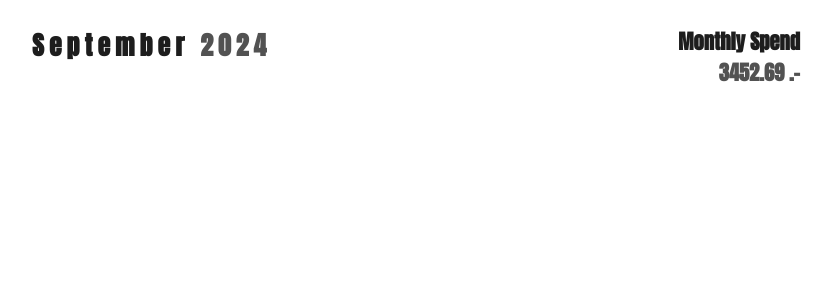
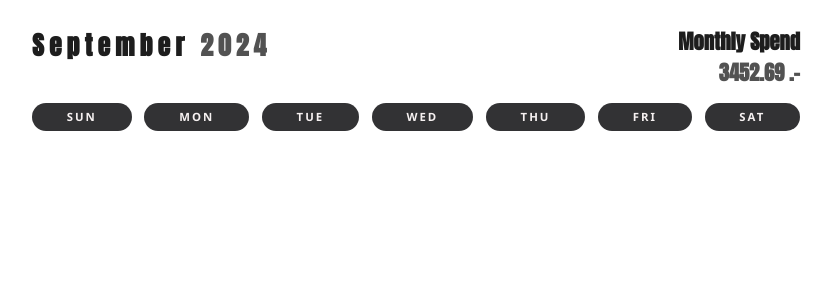
Before and after one commit to real-shut-down-exe/nurKalender, an Angular app in the folder nurKalender/: page / in a window 1280 px wide. Shown: the top 300 px of the page, without its empty margins (224-1056 px from the left). Built offline with nearby package versions, Linux system fonts and the light colour scheme.

Commit message:
add daysOfWeek

```diff
--- a/nurKalender/src/app/features/kalender/kalender.component.html
+++ b/nurKalender/src/app/features/kalender/kalender.component.html
@@ -1,4 +1,5 @@
-<div class="container-kalender">
+<div class="container-header">
+
     <div class="header">
         <div class="header-child-left">
             <span class="text-Month">
@@ -17,4 +18,18 @@
             </span>
         </div>
     </div>
+
 </div>
+
+<div class="container-kalender">
+    <div class="kalender">
+        <div class="days">
+            <div class="day" *ngFor="let day of daysOfWeek;">
+                {{day.name}}
+            </div>
+        </div>
+        <!-- <div class="fdfd">
+            df
+        </div> -->
+    </div>
+</div>
--- a/nurKalender/src/app/features/kalender/kalender.component.scss
+++ b/nurKalender/src/app/features/kalender/kalender.component.scss
@@ -2,6 +2,9 @@ $standartViewportView : 4vw;
 $textColorDark : #1d1d1d;
 $textColorLight : #525252;
 $kalenderWidthSize : 60%;
+
+// days
+$daysBgColor : #323234;
 
 @mixin anton-font {
     font-family: "Anton", sans-serif;
@@ -9,9 +12,10 @@ $kalenderWidthSize : 60%;
     font-style: normal;
 }
 
-.container-kalender {
+.container-header {
     display: flex;
     justify-content: center;
+
 
     .header {
         width: $kalenderWidthSize;
@@ -19,6 +23,7 @@ $kalenderWidthSize : 60%;
         grid-template-columns: auto auto;
         gap: 0.5rem;
         padding: $standartViewportView - 2vw;
+        padding-bottom: $standartViewportView - 2.8vw;;
 
         .header-child-left {
             font-size: calc($standartViewportView - 2vw);
@@ -55,8 +60,41 @@ $kalenderWidthSize : 60%;
     }
 }
 
+.container-kalender {
+    .kalender {
+        display: flex;
+        align-items: center;
+        justify-content: center;
+        flex-direction: column;
+
+        .days {
+            width: $kalenderWidthSize;
+            display: grid;
+            grid-template-columns: auto auto auto auto auto auto auto;
+            gap: 1vw;
+
+            .day {
+                background-color: $daysBgColor;
+                color: rgb(246, 241, 241);
+                padding: 0.5vw 1vw;
+                border-radius: 10vw;
+                font-size: $standartViewportView / 4.5;
+                font-weight: 600;
+                font-family: 'Segoe UI', Tahoma, Geneva, Verdana, sans-serif;
+                letter-spacing: 2px;
+                text-align: center;
+            }
+        }
+
+        .fdfd{
+            width: $kalenderWidthSize;
+            background-color: #525252;
+        }
+    }
+}
+
 @media only screen and (max-width: 858px) {
-    .container-kalender {
+    .container-header {
         .header {
             width: 100%;
             padding: $standartViewportView;
@@ -79,5 +117,7 @@ $kalenderWidthSize : 60%;
                 .currency {}
             }
         }
+
+        .kalender-days {}
     }
 }
--- a/nurKalender/src/app/features/kalender/kalender.component.ts
+++ b/nurKalender/src/app/features/kalender/kalender.component.ts
@@ -1,12 +1,25 @@
+import { NgFor } from '@angular/common';
 import { Component } from '@angular/core';
 
 @Component({
   selector: 'app-kalender',
   standalone: true,
-  imports: [],
+  imports: [NgFor],
   templateUrl: './kalender.component.html',
   styleUrl: './kalender.component.scss'
 })
 export class KalenderComponent {
 
+  daysOfWeek: { id: number; name: string }[] = [
+    { id: 1, name: "SUN" },
+    { id: 2, name: "MON" },
+    { id: 3, name: "TUE" },
+    { id: 4, name: "WED" },
+    { id: 5, name: "THU" },
+    { id: 6, name: "FRI" },
+    { id: 7, name: "SAT" }
+  ];
+
+  constructor() { }
+
 }
```
